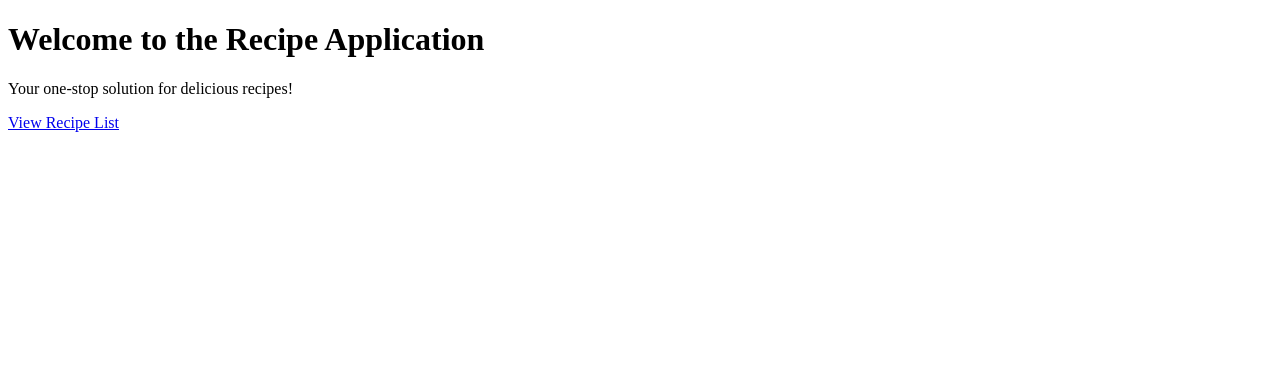
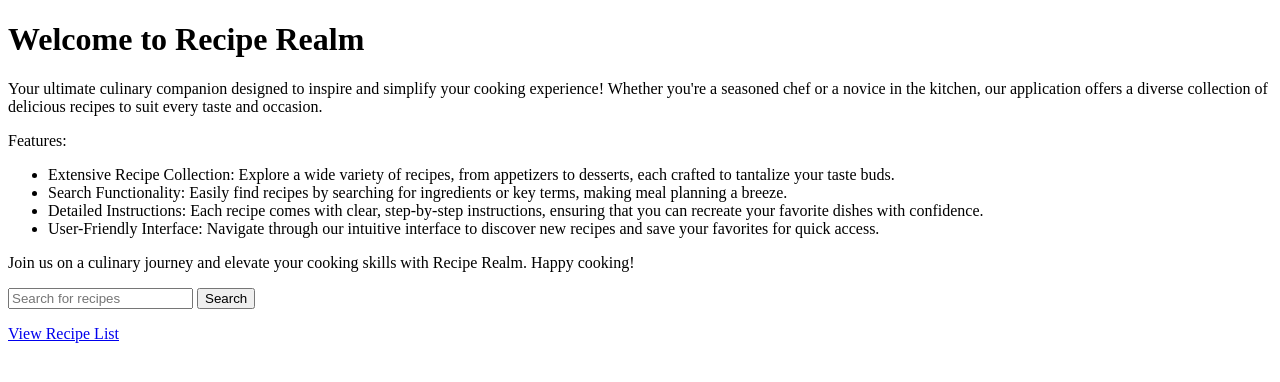
Before and after one commit to Scorpius1724/Recipe_Realm, a Flask app: page / in a window 1280 px wide. Shown: the top 382 px of the page. Run offline with Flask 3, Linux system fonts and the light colour scheme.

Commit message:
Implement search functionality in the home page along with application name and improved seperate pages for home page and recipe_list page.

```diff
--- a/main.py
+++ b/main.py
@@ -1,4 +1,4 @@
-from flask import Flask, render_template
+from flask import Flask, render_template, request
 import pandas as pd
 import json
 
@@ -11,6 +11,14 @@ recipes = pd.read_csv("recipes.txt")
 def home():
     # Display the home page
     return render_template("home.html")
+
+@app.route("/search", methods=["POST"])
+def search():
+    query = request.form.get("query", "").lower()
+    # Filter recipes based on NER
+    filtered_recipes = recipes[recipes['NER'].str.contains(query, case=False, na=False)]
+    recipe_list = filtered_recipes["title"].tolist()
+    return render_template("recipe_list.html", recipes=recipe_list)
 
 @app.route("/recipe-list")
 def recipe_list():
--- a/templates/home.html
+++ b/templates/home.html
@@ -6,8 +6,26 @@
     <title>Home</title>
 </head>
 <body>
-    <h1>Welcome to the Recipe Application</h1>
-    <p>Your one-stop solution for delicious recipes!</p>
+    <h1>Welcome to Recipe Realm</h1>
+    <p>Your ultimate culinary companion designed to inspire and simplify your cooking experience! Whether you're a seasoned chef or a novice in the kitchen, our application offers a diverse collection of delicious recipes to suit every taste and occasion.</p>
+
+<p>Features:</p>
+
+<ul>
+    <li>Extensive Recipe Collection: Explore a wide variety of recipes, from appetizers to desserts, each crafted to tantalize your taste buds.</li>
+    <li>Search Functionality: Easily find recipes by searching for ingredients or key terms, making meal planning a breeze.</li>
+    <li>Detailed Instructions: Each recipe comes with clear, step-by-step instructions, ensuring that you can recreate your favorite dishes with confidence.</li>
+    <li>User-Friendly Interface: Navigate through our intuitive interface to discover new recipes and save your favorites for quick access.</li>
+</ul>
+
+<p>Join us on a culinary journey and elevate your cooking skills with Recipe Realm. Happy cooking!</p>
+
+    <!-- Search Form -->
+    <form action="/search" method="post">
+        <input type="text" name="query" placeholder="Search for recipes" required>
+        <button type="submit">Search</button>
+    </form>
+
     <p><a href="{{ url_for('recipe_list') }}">View Recipe List</a></p>
 </body>
 </html>
```
